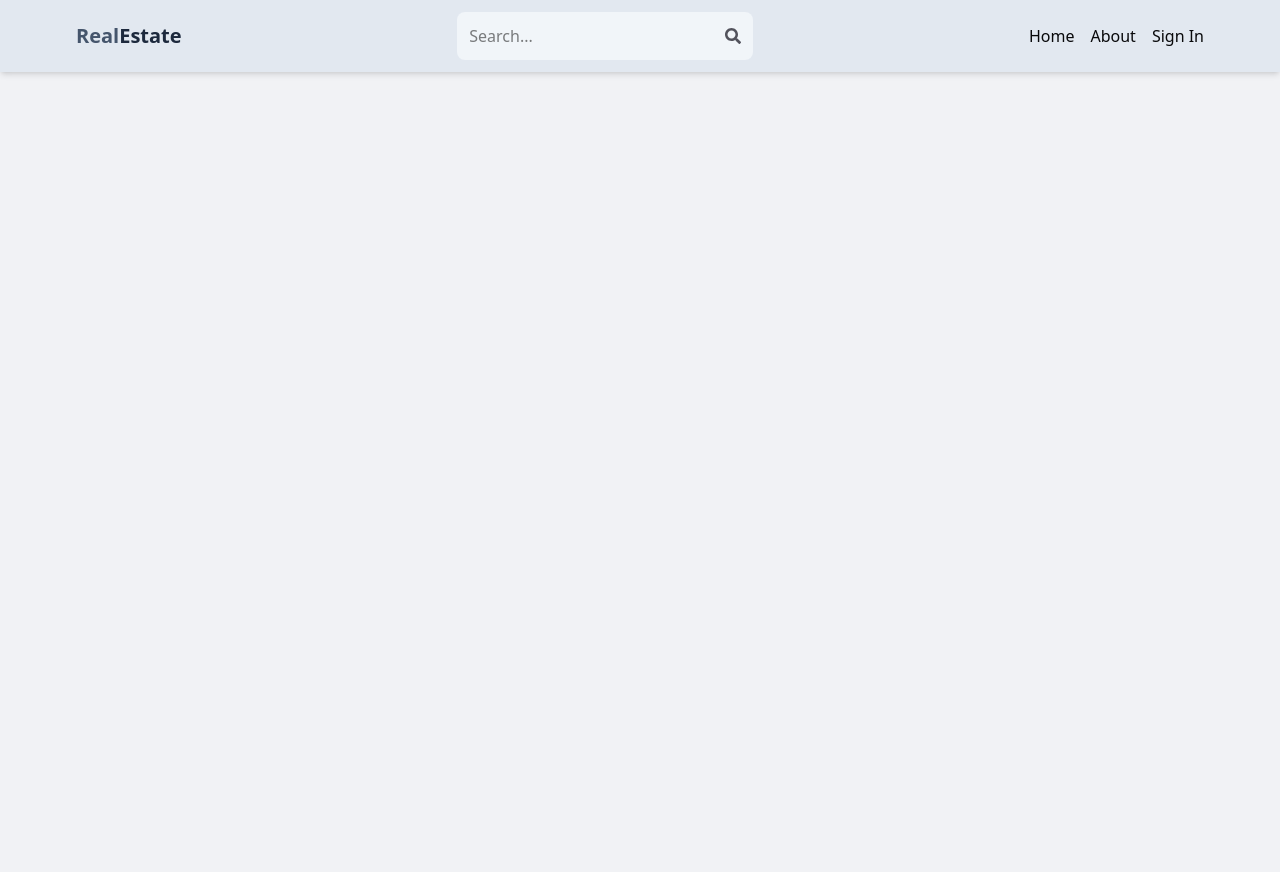
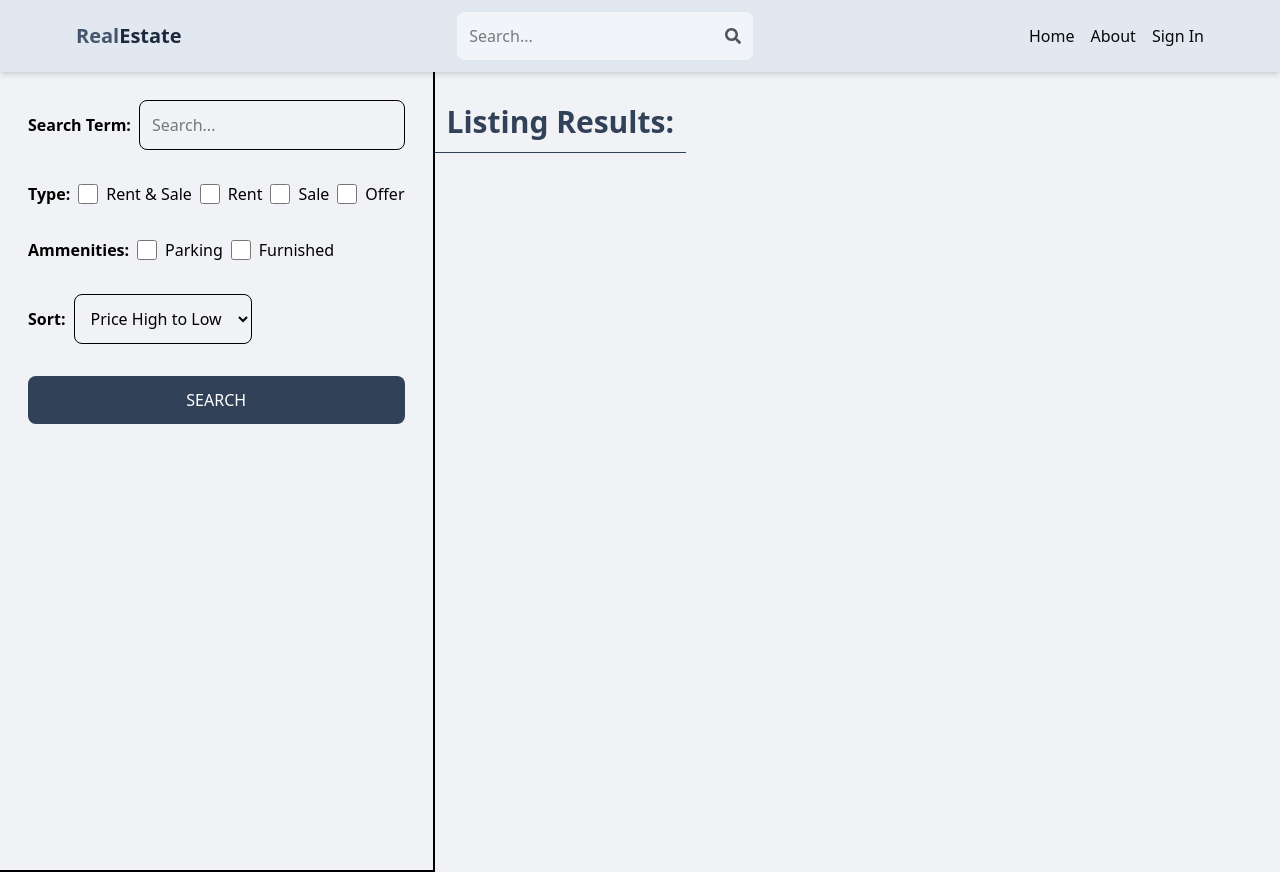
Before and after one commit to jvittoni/RealEstateMarketplace, a React (Vite) app in the folder realestate_marketplace/client/: page /search in a window 1280 px wide. Before the commit the page ends 800 px from the top, so only its background shows below. Built offline with nearby package versions, Linux system fonts and the light colour scheme; no server answers.

Commit message:
create search page UI

```diff
--- a/realestate_marketplace/client/src/App.jsx
+++ b/realestate_marketplace/client/src/App.jsx
@@ -9,6 +9,7 @@
 import CreateListing from "./pages/CreateListing";
 import UpdateListing from "./pages/UpdateListing";
 import Listing from "./pages/Listing";
+import Search from "./pages/Search";
 
 export default function App() {
   return (
@@ -19,6 +20,7 @@
         <Route path="/sign-in" element={<SignIn />} />
         <Route path="/sign-up" element={<SignUp />} />
         <Route path="/about" element={<About />} />
+        <Route path="/search" element={<Search />} />
         <Route path="/listing/:listingId" element={<Listing />} />
         <Route element={<PrivateRoute />}>
           <Route path="/profile" element={<Profile />} />
--- a/realestate_marketplace/client/src/components/Header.jsx
+++ b/realestate_marketplace/client/src/components/Header.jsx
@@ -36,7 +36,7 @@
                 </Link>
                 <form onSubmit={handleSubmit} className='bg-slate-100 p-3 rounded-lg flex items-center'>
                     <input
-                        onChange={(e) => setSearchTerm(e.target.value)}
+                        onChange={(e) => setSearchTerm(e. target.value)}
                         value={searchTerm}
                         type="text"
                         placeholder='Search...'
--- /dev/null
+++ b/realestate_marketplace/client/src/pages/Search.jsx
@@ -0,0 +1,64 @@
+import React from 'react'
+
+export default function Search() {
+  return (
+    <div className='flex flex-col md:flex-row'>
+        <div className="p-7 border-b-2 md:border-r-2 md:min-h-screen">
+            <form className=' flex flex-col gap-8'>
+                <div className='flex items-center gap-2'>
+                    <label className='whitespace-nowrap font-semibold'>Search Term:</label>
+                    <input
+                        type="text"
+                        id='searchTerm'
+                        placeholder='Search...'
+                        className='border rounded-lg p-3 w-full'
+                    />
+                </div>
+                <div className='flex gap-2 flex-wrap'>
+                    <label className='font-semibold'>Type:</label>
+                    <div className='flex gap-2'>
+                        <input type="checkbox" id='all' className='w-5' />
+                        <span>Rent & Sale</span>
+                    </div>
+                    <div className='flex gap-2'>
+                        <input type="checkbox" id='rent' className='w-5' />
+                        <span>Rent</span>
+                    </div>
+                    <div className='flex gap-2'>
+                        <input type="checkbox" id='sale' className='w-5' />
+                        <span>Sale</span>
+                    </div>
+                    <div className='flex gap-2'>
+                        <input type="checkbox" id='offer' className='w-5' />
+                        <span>Offer</span>
+                    </div>
+                </div>
+                <div className='flex gap-2 flex-wrap'>
+                    <label className='font-semibold'>Ammenities:</label>
+                    <div className='flex gap-2'>
+                        <input type="checkbox" id='parking' className='w-5' />
+                        <span>Parking</span>
+                    </div>
+                    <div className='flex gap-2'>
+                        <input type="checkbox" id='furnished' className='w-5' />
+                        <span>Furnished</span>
+                    </div>
+                </div>
+                <div className='flex items-center gap-2'>
+                    <label className='font-semibold'>Sort:</label>
+                    <select id="sort_order" className='border rounded-lg p-3 cursor-pointer'>
+                        <option>Price High to Low</option>
+                        <option>Price Low to High</option>
+                        <option>Latest</option>
+                        <option>Oldest</option>
+                    </select>
+                </div>
+                <button className='bg-slate-700 text-white p-3 rounded-lg uppercase hover:opacity-95 cursor-pointer'>Search</button>
+            </form>
+        </div>
+        <div className=''>
+            <h1 className='text-3xl font-semibold border-b p-3 text-slate-700 mt-5'>Listing Results:</h1>
+        </div>
+    </div>
+  )
+}
--- a/realestate_marketplace/client/src/pages/UpdateListing.jsx
+++ b/realestate_marketplace/client/src/pages/UpdateListing.jsx
@@ -57,7 +57,7 @@
                 setUploading(false);
             }).catch((err) => {
                 setImageUploadError('Image upload failed (2 mb max per image)');
-                setUploading(false);
+                setUploading ( false);
             });
         } else {
             setImageUploadError('You can only upload 6 images per listing');
```
